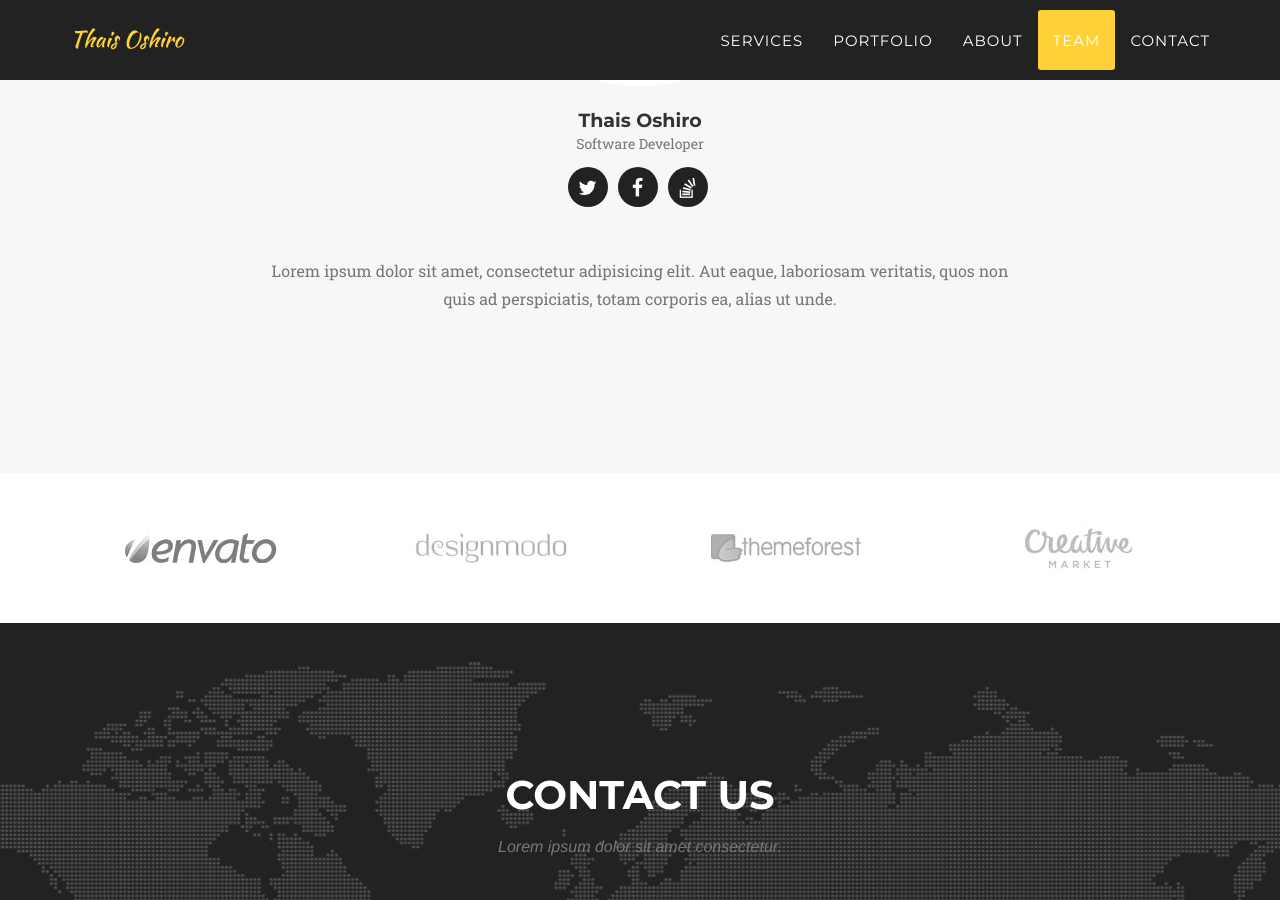
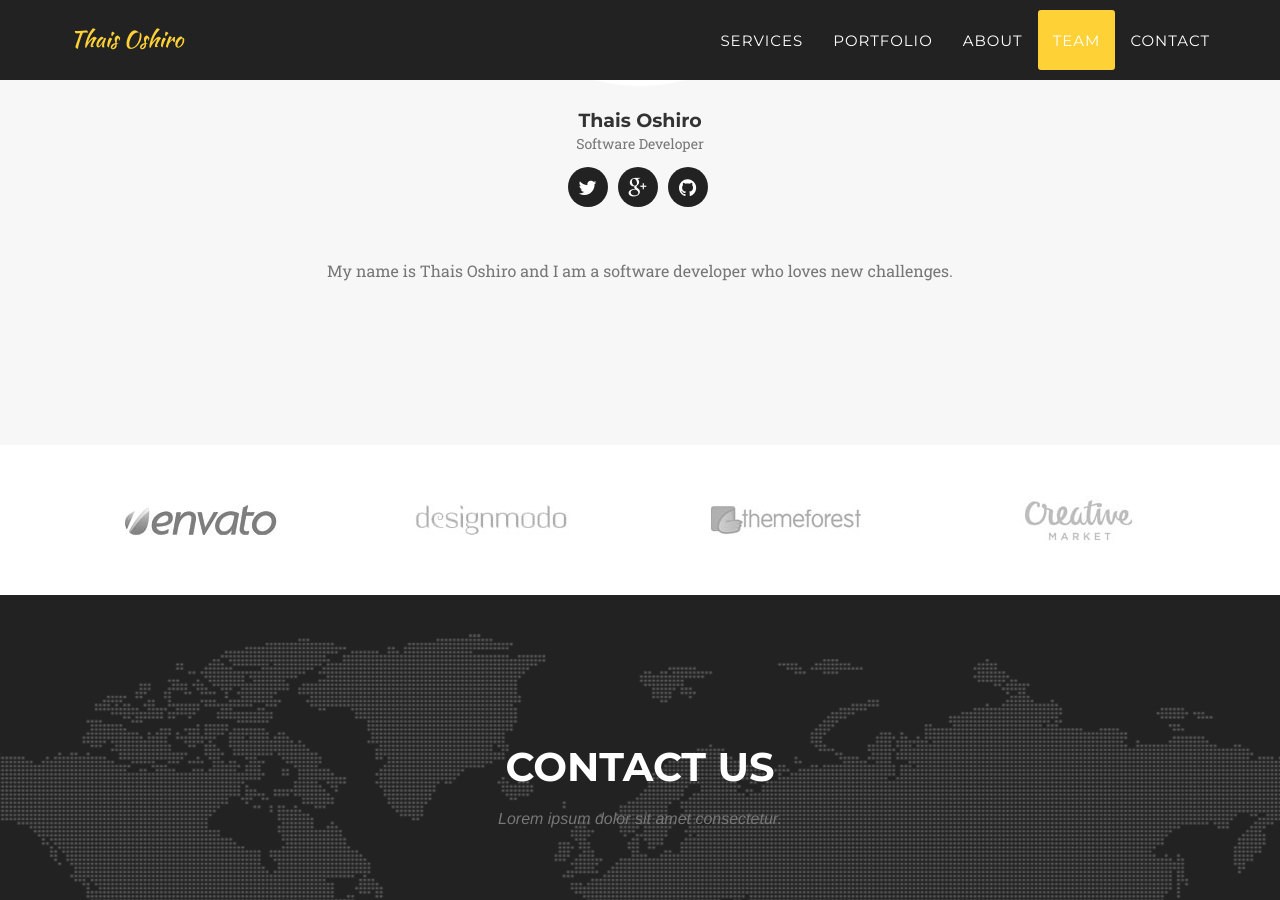
Before and after one commit to thaisoshiro/thaisoshiro.github.io, a Jekyll site: the page built from index.html, in a window 1280 px wide and 900 px high, scrolled down 5059 px. Built offline with Jekyll 4.4.1, drawn with Linux system fonts in a browser that asks for light colours; some web fonts are replaced; some of the changed text lies outside the part shown.

Commit message:
change header

```diff
--- a/_config.yml
+++ b/_config.yml
@@ -20,9 +20,9 @@ people:
   social:
     - title: twitter
       url: #
-    - title: facebook
+    - title: google-plus
       url: #
-    - title: stack-overflow
+    - title: github
       url: #
 
 # Postal address (add as many lines as necessary)
--- a/_includes/header.html
+++ b/_includes/header.html
@@ -44,7 +44,7 @@
     <header>
         <div class="container">
             <div class="intro-text">
-                <div class="intro-lead-in">Welcome To Our Studio!</div>
+                <div class="intro-lead-in">Welcome To My Portfolio!</div>
                 <div class="intro-heading">It's Nice To Meet You</div>
                 <a href="#services" class="page-scroll btn btn-xl">Tell Me More</a>
             </div>
--- a/_includes/team.html
+++ b/_includes/team.html
@@ -26,7 +26,7 @@
             </div>
             <div class="row">
                 <div class="col-lg-8 col-lg-offset-2 text-center">
-                    <p class="large text-muted">Lorem ipsum dolor sit amet, consectetur adipisicing elit. Aut eaque, laboriosam veritatis, quos non quis ad perspiciatis, totam corporis ea, alias ut unde.</p>
+                    <p class="large text-muted">My name is Thais Oshiro and I am a software developer who loves new challenges.</p>
                 </div>
             </div>
         </div>
```
